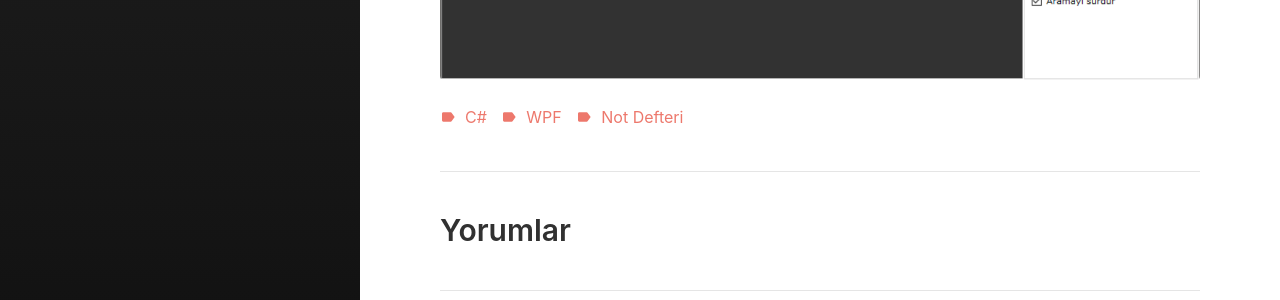
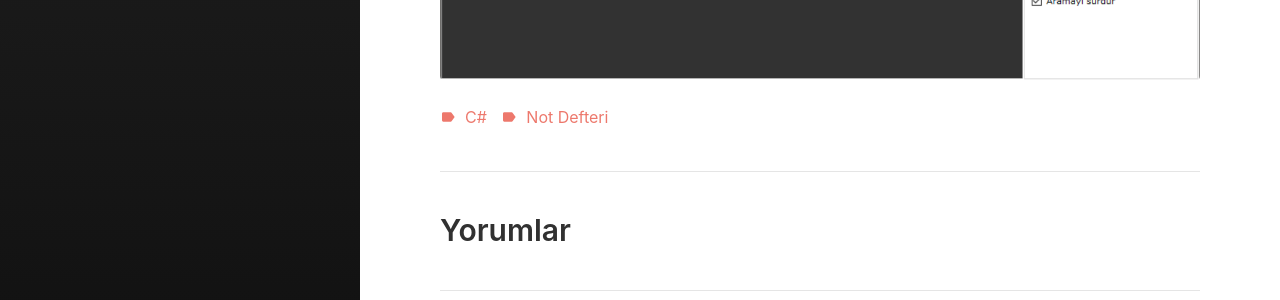
Before and after one commit to onuryarar/onuryarar.github.io, a Jekyll site: the page built from _posts/2017-12-18-notdefteri.md, in a window 1280 px wide. Shown: the part 1119-1419 px from the top of the page. Built offline with Jekyll 4.4.1, drawn with Linux system fonts in a browser that asks for light colours; comment, search, counter and statistics services are not loaded.

Commit message:
Update 2017-12-18-notdefteri.md

```diff
--- a/_posts/2017-12-18-notdefteri.md
+++ b/_posts/2017-12-18-notdefteri.md
@@ -8,7 +8,6 @@ categories:
 
 tags:
   - C#
-  - WPF
   - Not Defteri
 
 excerpt_separator:  <!--more-->
```
